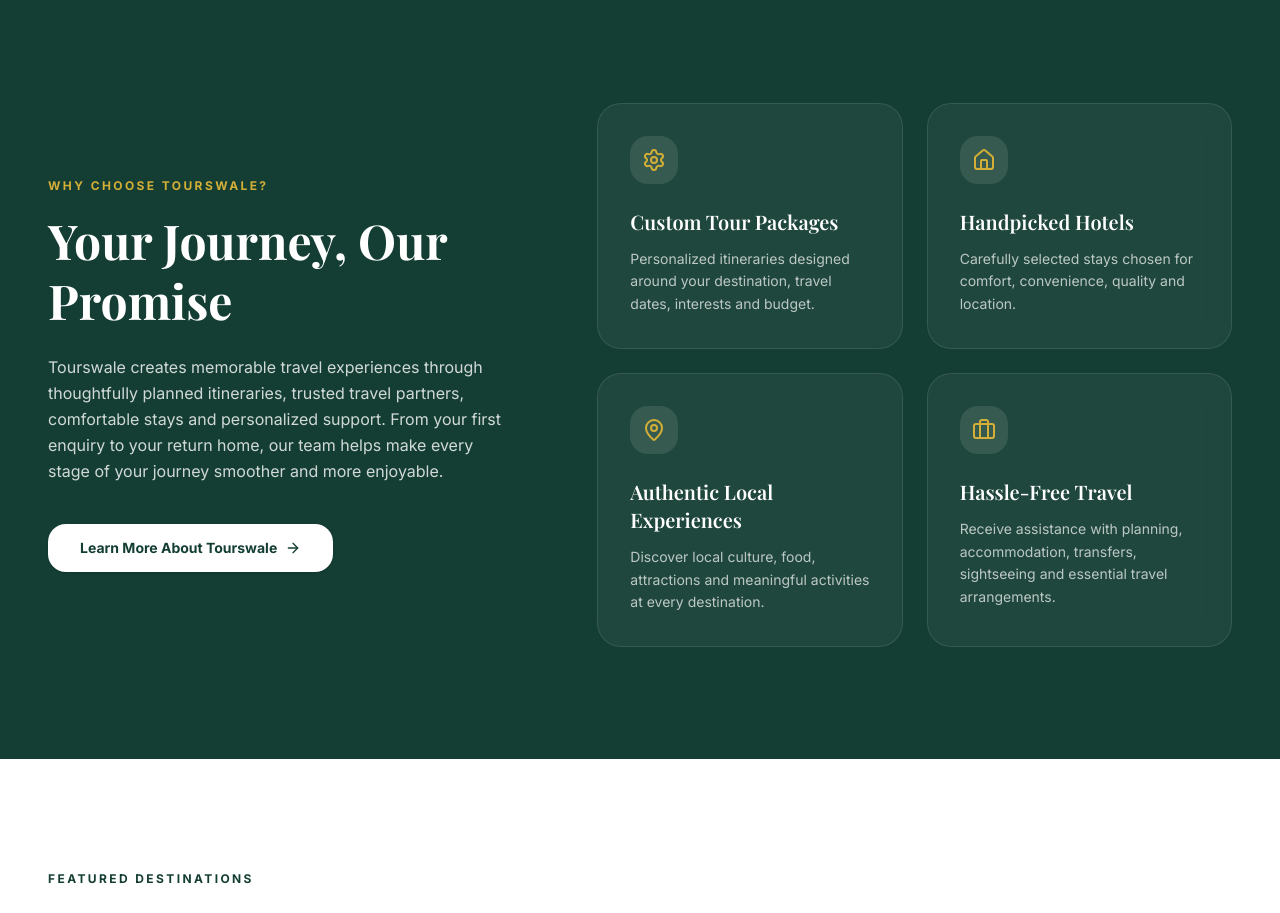
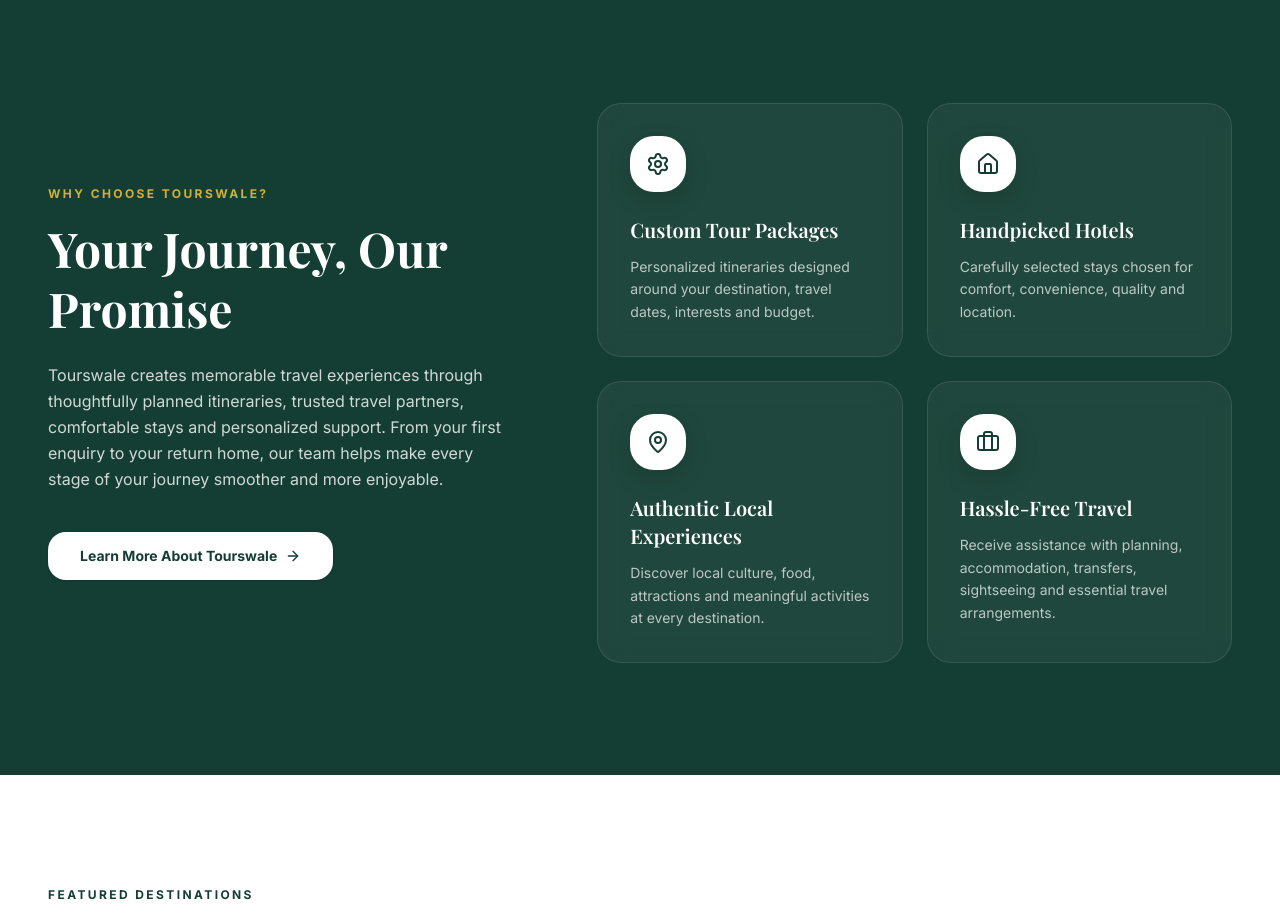
Before and after one commit to rameezwangde/tourswale, a React (Vite) app: page / in a window 1280 px wide. Shown: the part 1580-2493 px from the top of the page. Built offline with nearby package versions, Linux system fonts and the light colour scheme.

Commit message:
feat: add WhyChooseTourswale component to home page

```diff
--- a/src/components/home/WhyChooseTourswale.jsx
+++ b/src/components/home/WhyChooseTourswale.jsx
@@ -5,13 +5,13 @@
 import { whyChooseFeatures } from '../../data/homeData';
 
 export default function WhyChooseTourswale() {
-  const getIcon = (name) => {
+  const getIcon = (name, className) => {
     switch (name) {
-      case 'Settings': return <Settings className="w-6 h-6 text-gold" />;
-      case 'Home': return <Home className="w-6 h-6 text-gold" />;
-      case 'MapPin': return <MapPin className="w-6 h-6 text-gold" />;
-      case 'Briefcase': return <Briefcase className="w-6 h-6 text-gold" />;
-      default: return <Settings className="w-6 h-6 text-gold" />;
+      case 'Settings': return <Settings className={className} />;
+      case 'Home': return <Home className={className} />;
+      case 'MapPin': return <MapPin className={className} />;
+      case 'Briefcase': return <Briefcase className={className} />;
+      default: return <Settings className={className} />;
     }
   };
 
@@ -44,8 +44,8 @@
                   key={index}
                   className="bg-white/5 backdrop-blur-md border border-white/10 rounded-2xl p-8 hover:-translate-y-1 transition-all duration-300 hover:bg-white/10 group"
                 >
-                  <div className="w-12 h-12 rounded-xl bg-white/10 flex items-center justify-center mb-6 group-hover:bg-white/20 transition-colors">
-                    {getIcon(feature.icon)}
+                  <div className="w-14 h-14 rounded-2xl bg-white shadow-[0_8px_24px_rgba(0,0,0,0.15)] flex items-center justify-center mb-6 group-hover:bg-gold transition-colors duration-500 transform group-hover:-translate-y-1">
+                    {getIcon(feature.icon, "w-6 h-6 text-forest group-hover:text-white transition-colors duration-500")}
                   </div>
                   <h4 className="text-white font-serif font-semibold text-xl mb-3">{feature.title}</h4>
                   <p className="text-white/70 text-sm leading-relaxed">{feature.description}</p>
```
